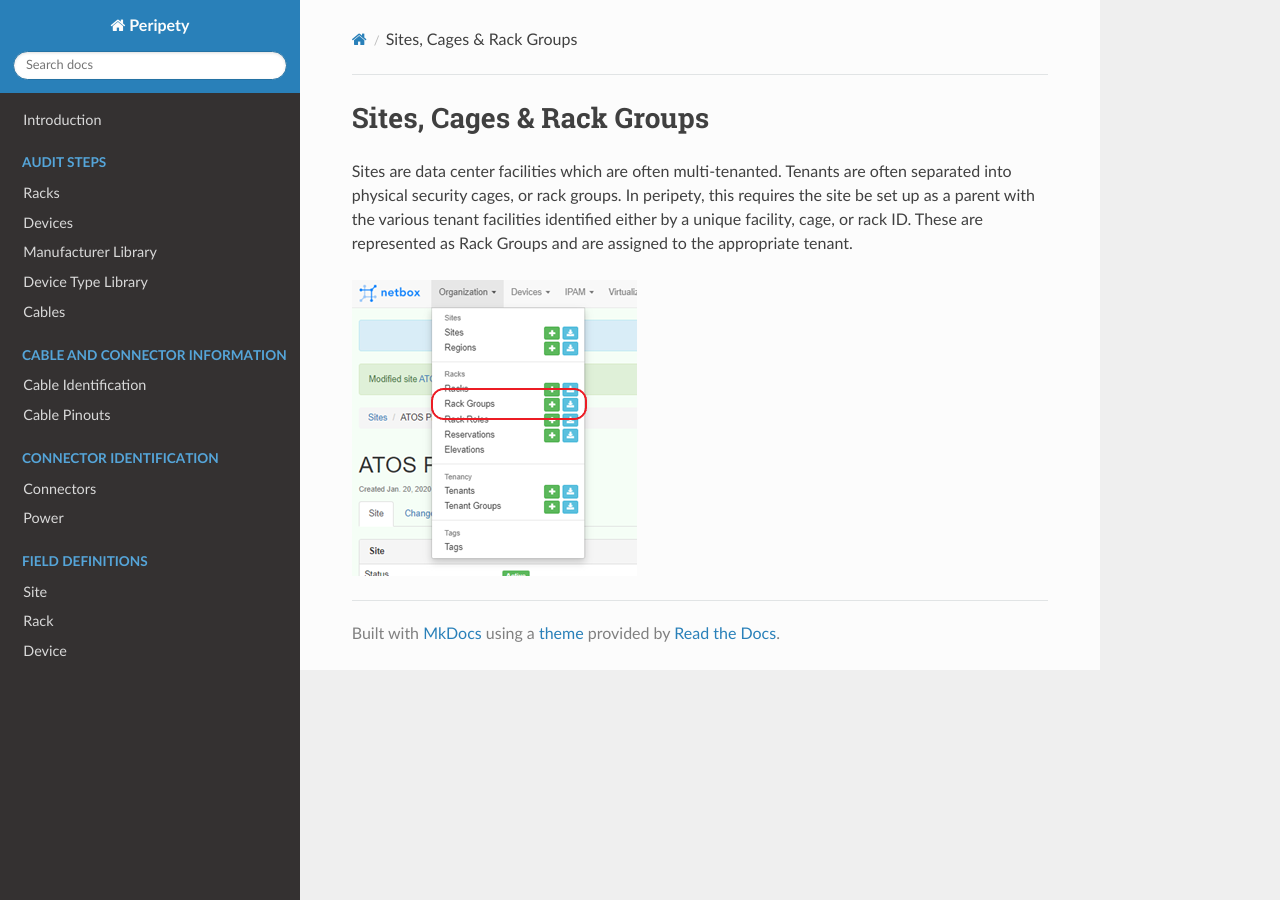
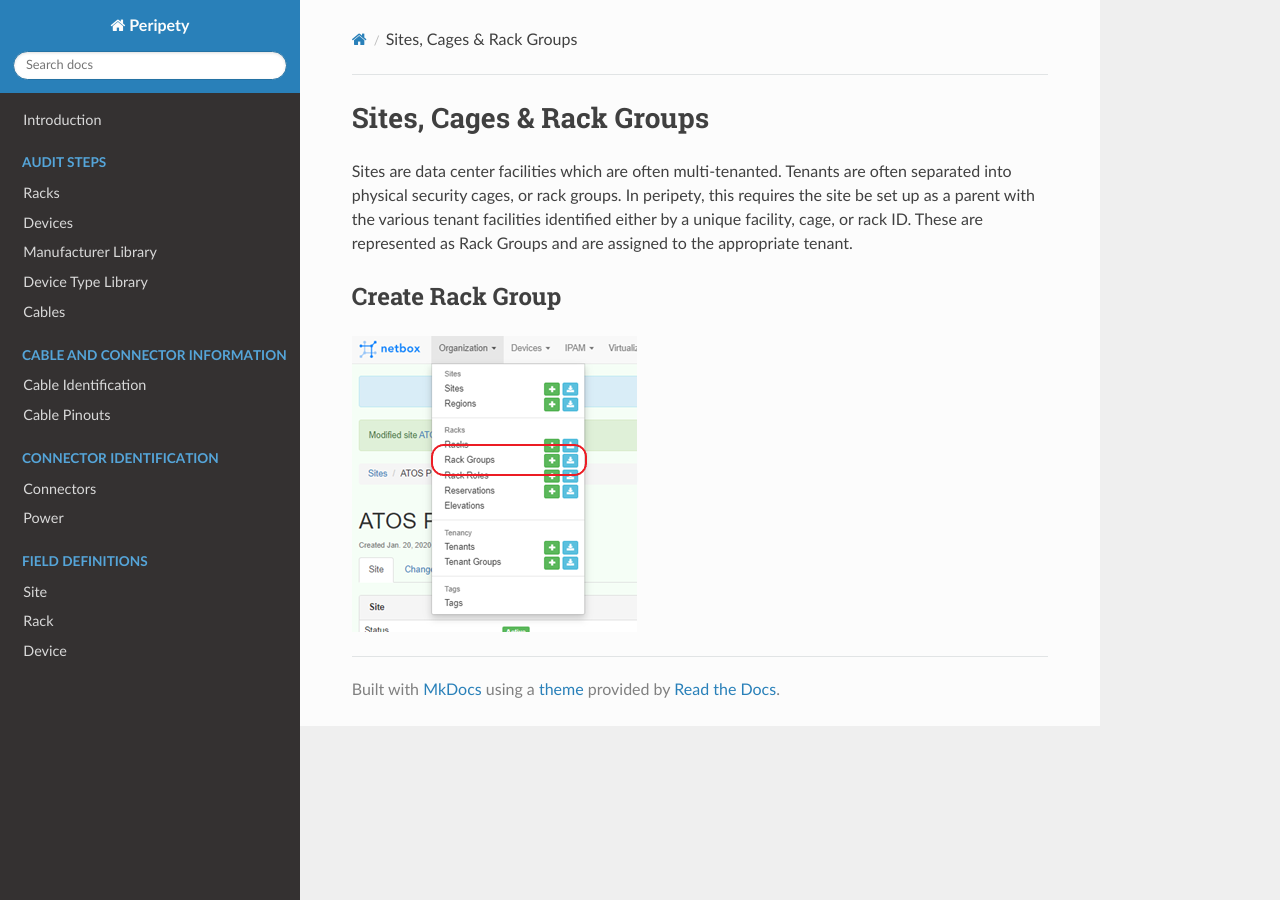
Before and after one commit to gadler01/peripety-docs, an MkDocs documentation site: the page built from docs/audit-steps/sitegroup.md, in a window 1280 px wide. Built offline with MkDocs 1.6.1, drawn with Linux system fonts in a browser that asks for light colours; nearby versions of some CDN libraries; old or Windows-style settings are respelled for this version of MkDocs.

Commit message:
Update sitegroup.md

```diff
--- a/docs/audit-steps/sitegroup.md
+++ b/docs/audit-steps/sitegroup.md
@@ -2,4 +2,5 @@
 
 Sites are data center facilities which are often multi-tenanted.  Tenants are often separated into physical security cages, or rack groups. In peripety, this requires the site be set up as a parent with the various tenant facilities identified either by a unique facility, cage, or rack ID. These are represented as Rack Groups and are assigned to the appropriate tenant.
 
-![Create Rack Group](/img/crrkgp.png "Create Rack Group")
+## Create Rack Group
+![Create Rack Group](../img/crrkgp.png "Create Rack Group")
```
